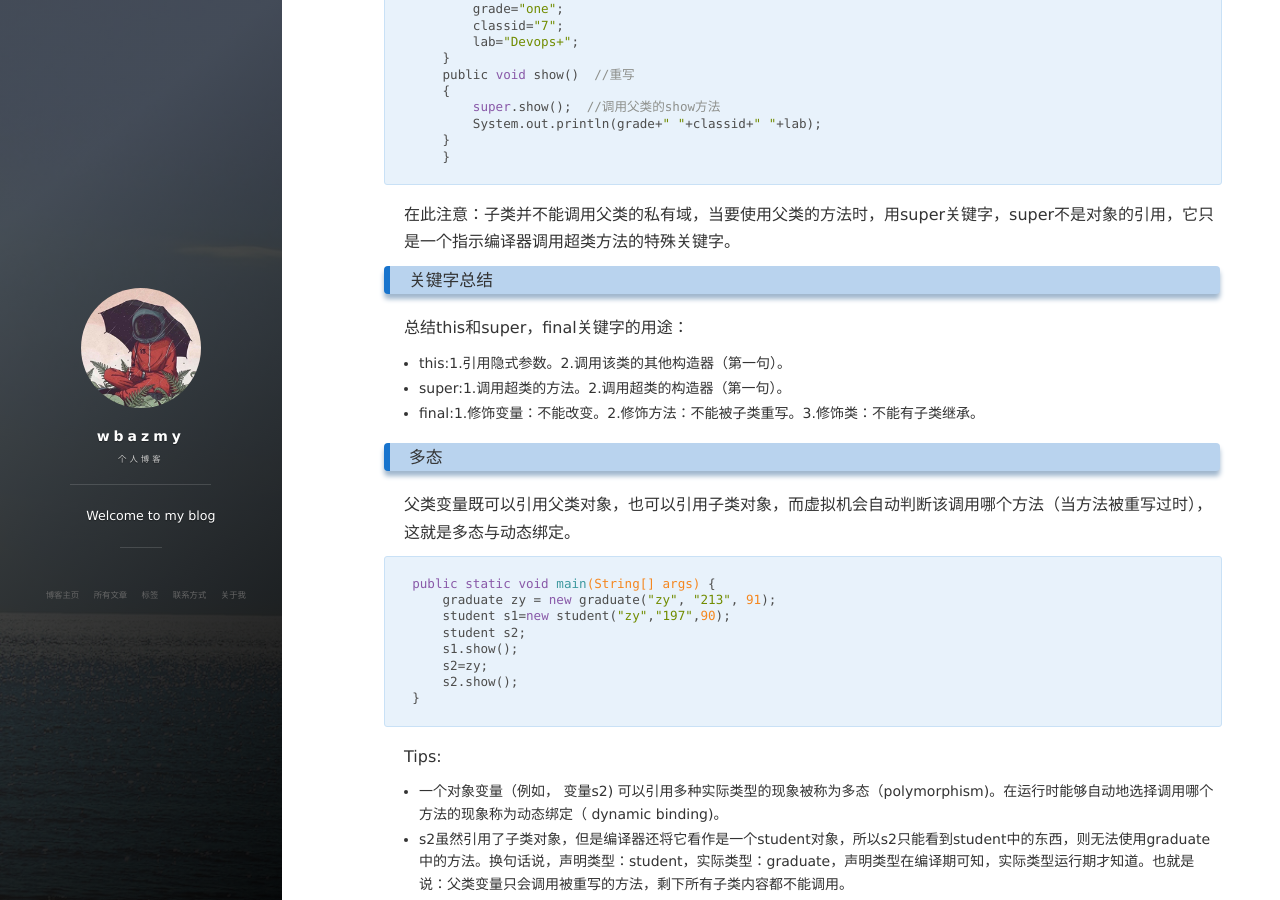
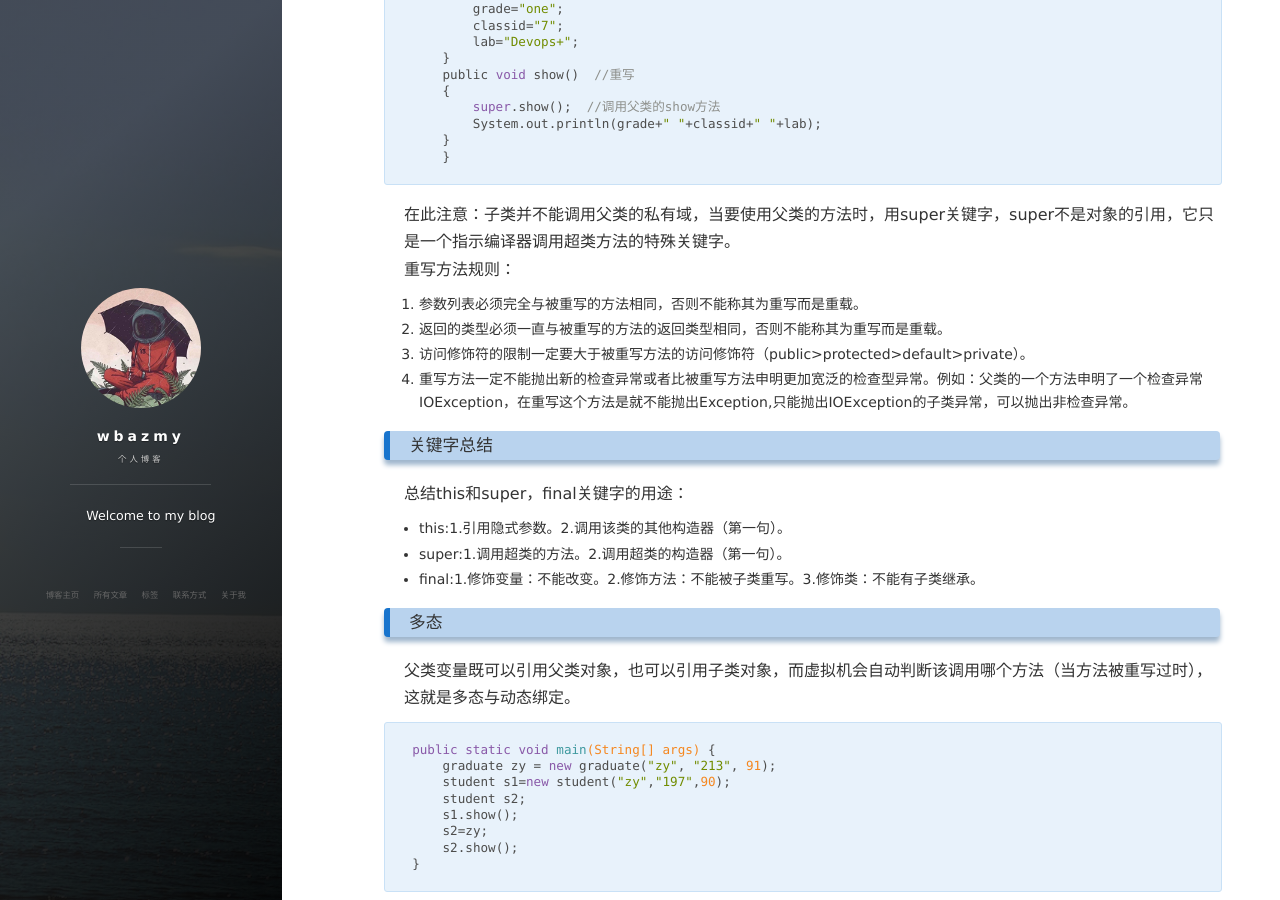
Before and after one commit to wbazmy/wbazmy.github.io, a Jekyll site: the page built from _posts/2021-10-04-继承.md, in a window 1280 px wide and 900 px high, scrolled down 1183 px. Built offline with Jekyll 4.4.1, drawn with Linux system fonts in a browser that asks for light colours; nearby versions of some CDN libraries; comment, search, counter and statistics services are not loaded.

Commit message:
Update 2021-10-04-继承.md

````diff
--- a/_posts/2021-10-04-继承.md
+++ b/_posts/2021-10-04-继承.md
@@ -45,6 +45,12 @@ public class graduate extends student {  //研究生
 ```
 
 在此注意：子类并不能调用父类的私有域，当要使用父类的方法时，用super关键字，super不是对象的引用，它只是一个指示编译器调用超类方法的特殊关键字。
+重写方法规则：
+1. 参数列表必须完全与被重写的方法相同，否则不能称其为重写而是重载。
+2. 返回的类型必须一直与被重写的方法的返回类型相同，否则不能称其为重写而是重载。
+3. 访问修饰符的限制一定要大于被重写方法的访问修饰符（public>protected>default>private）。
+4. 重写方法一定不能抛出新的检查异常或者比被重写方法申明更加宽泛的检查型异常。例如：父类的一个方法申明了一个检查异常IOException，在重写这个方法是就不能抛出Exception,只能抛出IOException的子类异常，可以抛出非检查异常。
+
 ### 关键字总结
 总结this和super，final关键字的用途：
 - this:1.引用隐式参数。2.调用该类的其他构造器（第一句）。
````
